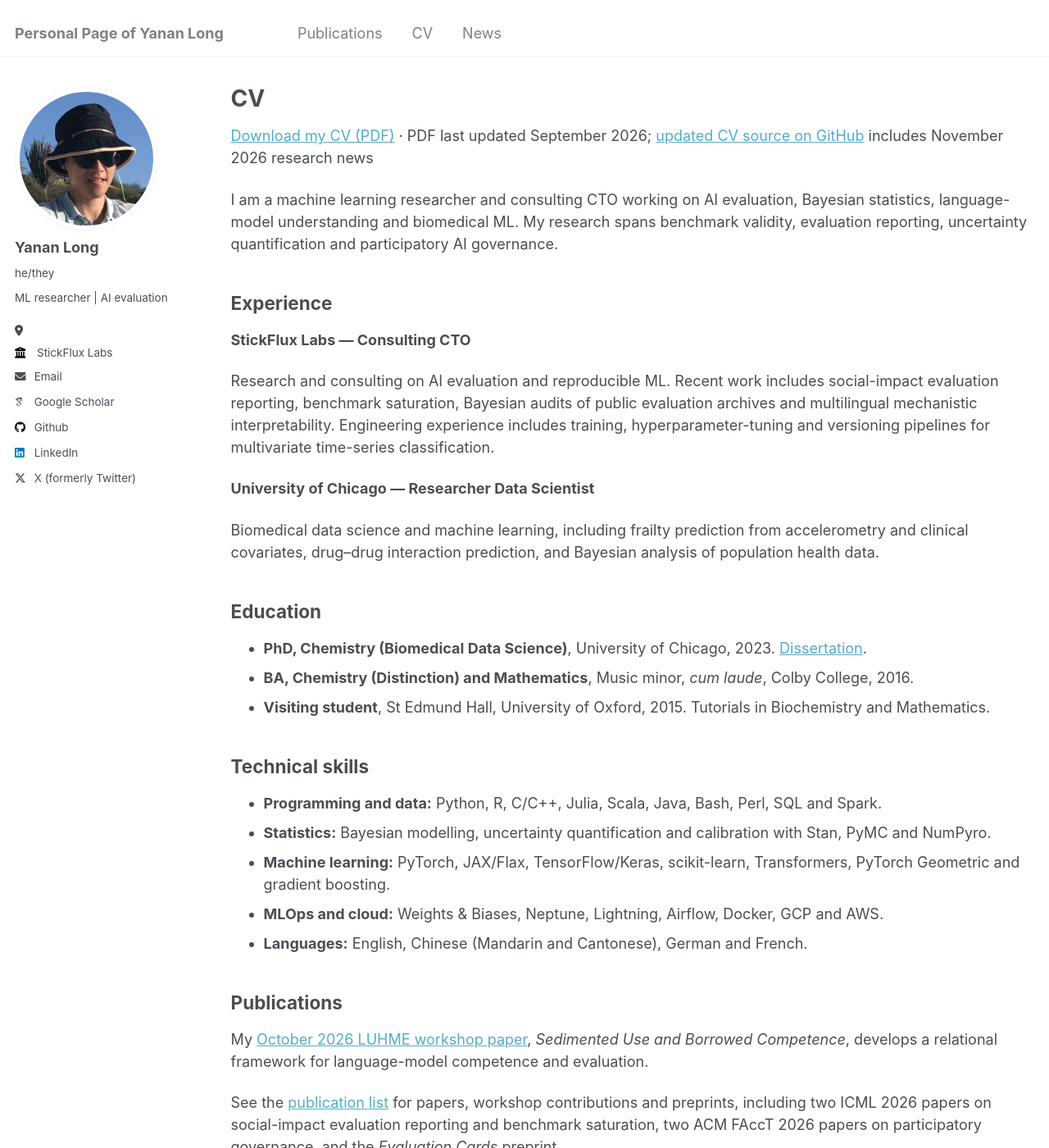
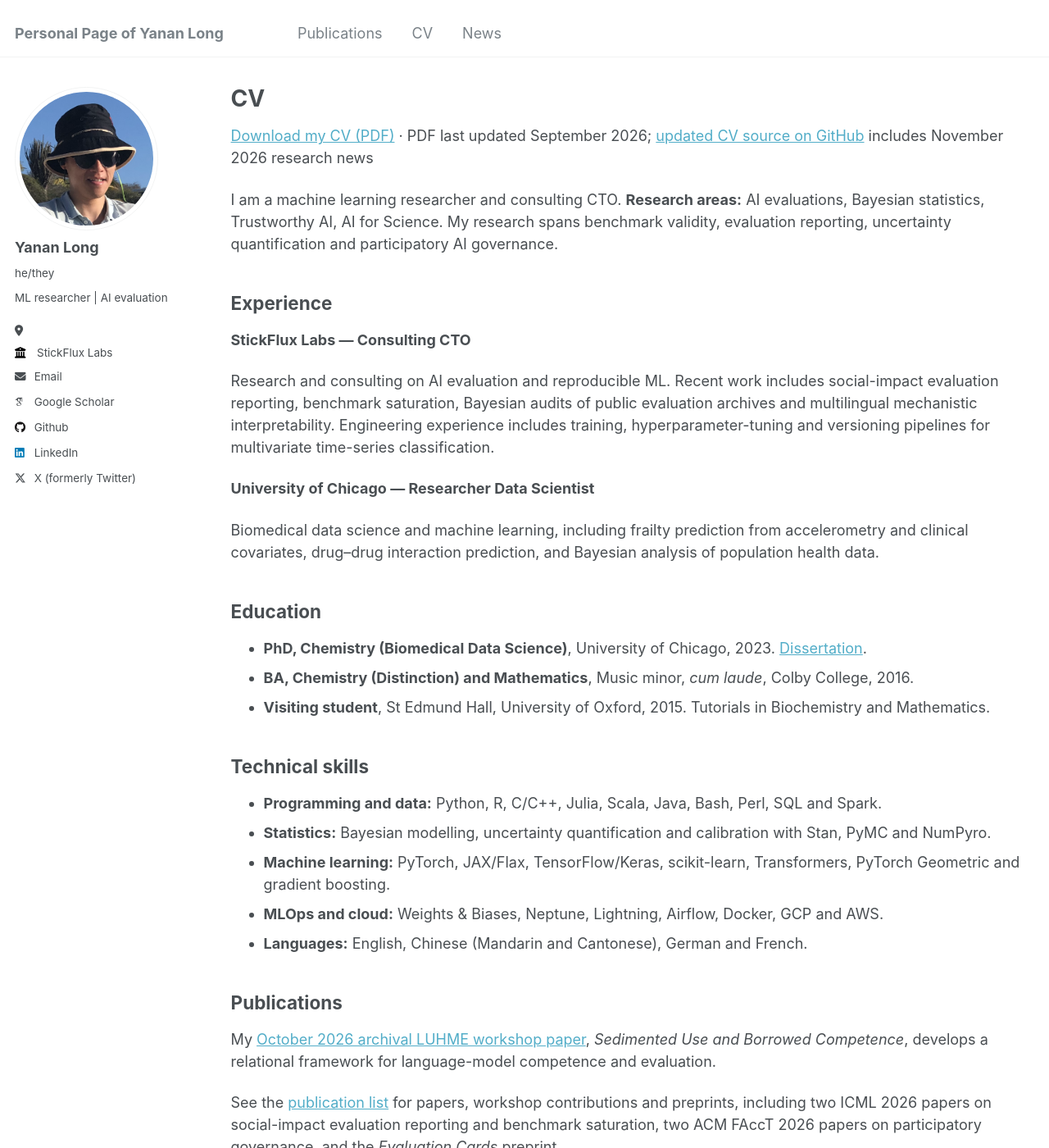
Before and after one commit to yananlong/yananlong.github.io, a Jekyll site: the page built from _pages/cv.md, in a window 1280 px wide and 1400 px high. Shown: the whole window at 82% size. Built offline with Jekyll 4.4.1, drawn with Linux system fonts in a browser that asks for light colours; some web fonts are replaced.

Commit message:
Align research areas and classify LUHME paper as archival proceedings

```diff
--- a/_pages/cv.md
+++ b/_pages/cv.md
@@ -9,7 +9,7 @@ redirect_from:
 
 [Download my CV (PDF)](/files/CV_Yanan_Long.pdf) · PDF last updated September 2026; [updated CV source on GitHub](https://github.com/yananlong/CV) includes November 2026 research news
 
-I am a machine learning researcher and consulting CTO working on AI evaluation, Bayesian statistics, language-model understanding and biomedical ML. My research spans benchmark validity, evaluation reporting, uncertainty quantification and participatory AI governance.
+I am a machine learning researcher and consulting CTO. **Research areas:** AI evaluations, Bayesian statistics, Trustworthy AI, AI for Science. My research spans benchmark validity, evaluation reporting, uncertainty quantification and participatory AI governance.
 
 ## Experience
 
@@ -37,7 +37,7 @@ Biomedical data science and machine learning, including frailty prediction from
 
 ## Publications
 
-My [October 2026 LUHME workshop paper](https://aclanthology.org/2026.luhme-1.26/), *Sedimented Use and Borrowed Competence*, develops a relational framework for language-model competence and evaluation.
+My [October 2026 archival LUHME workshop paper](https://aclanthology.org/2026.luhme-1.26/), *Sedimented Use and Borrowed Competence*, develops a relational framework for language-model competence and evaluation.
 
 See the [publication list](/publications/) for papers, workshop contributions and preprints, including two ICML 2026 papers on social-impact evaluation reporting and benchmark saturation, two ACM FAccT 2026 papers on participatory governance, and the *Evaluation Cards* preprint.
 
```
